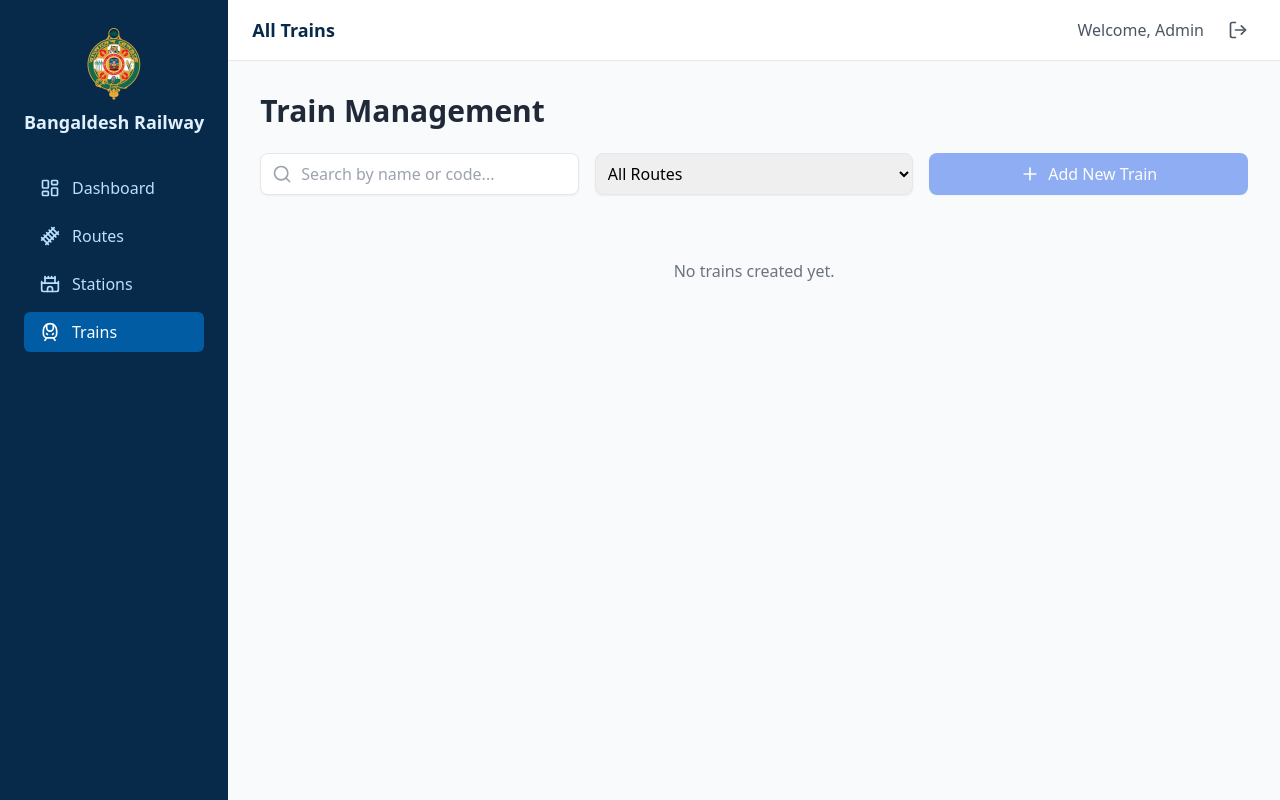
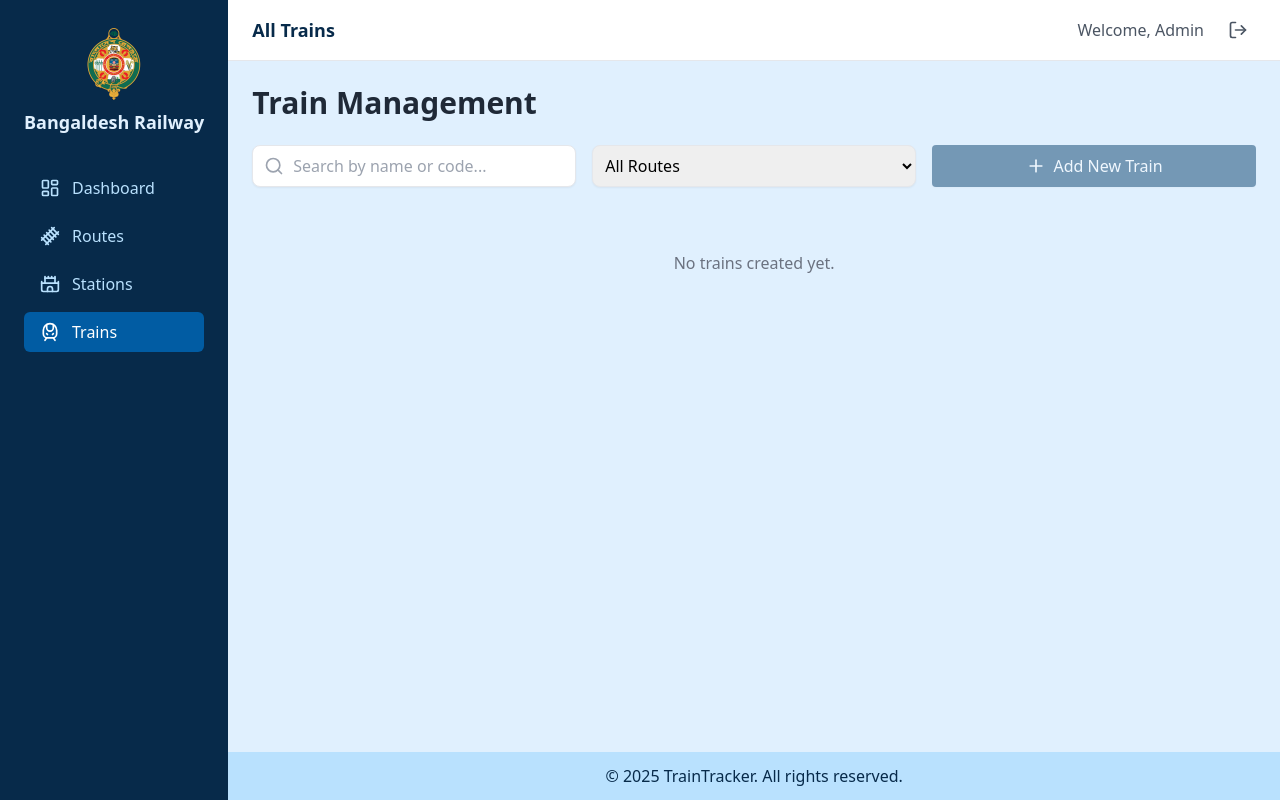
Before and after one commit to masfiktalukdar/Train_Tracker, a React (Vite) app in the folder Frontend/: page /admin/trains in a window 1280 px wide. Built offline with nearby package versions, Linux system fonts and the light colour scheme.

Commit message:
Twicking some ui changes

```diff
--- a/Frontend/src/features/admin/components/trainCart.tsx
+++ b/Frontend/src/features/admin/components/AdminTrainCart.tsx
@@ -16,7 +16,7 @@ export default function TrainCard({ train, onEdit, onDelete, onViewJourney }:Tra
 	const routeName = routes[train.routeId]?.name || "Unknown Route";
 
 	return (
-		<div className="bg-white rounded-lg shadow-md border overflow-hidden">
+		<div className="bg-white rounded-lg shadow-md border">
 			<div className="p-4 flex items-center justify-between">
 				<div className="flex items-center gap-4">
 					<div
--- a/Frontend/src/features/admin/components/adminLayout.tsx
+++ b/Frontend/src/features/admin/components/adminLayout.tsx
@@ -1,6 +1,6 @@
 import { useState } from "react";
-import SideNavigation from "./sideNavigation";
-import TopNav from "./topNav";
+import SideNavigation from "./adminSideNavigation";
+import TopNav from "./adminTopNav";
 import { Outlet } from "react-router-dom";
 import { useMenuToogle } from "@/store/adminStationStore";
 
--- a/Frontend/src/features/admin/pages/adminStationRoutes.tsx
+++ b/Frontend/src/features/admin/pages/adminStationRoutes.tsx
@@ -19,7 +19,7 @@ export default function AdminStationRoutes() {
 				<div className="mx-6">
 					<div className="flex gap-4 justify-end mt-5 mb-6">
 						<ButtonPrimary onClick={createNewRoute}>
-							Add new station
+							Add new route
 						</ButtonPrimary>
 						<select
 							name="route-select"
--- a/Frontend/src/features/admin/pages/adminStations.tsx
+++ b/Frontend/src/features/admin/pages/adminStations.tsx
@@ -38,7 +38,7 @@ export default function AdminStations() {
 	return (
 		<div className="w-full flex-1 min-h-full bg-primary-100 flex flex-col">
 			{/* Header add station and search section */}
-			<div className="flex gap-4 ml-auto mt-5 mx-6 mb-6">
+			<div className="flex gap-4 ml-auto mt-5 px-6 mb-6">
 				<ButtonPrimary onClick={stationAddModalOpener}>
 					Add new station
 				</ButtonPrimary>
@@ -53,7 +53,7 @@ export default function AdminStations() {
 			{isModalOpen && (
 				<AdminStationModal operation={operation} editIndex={stationCartIndex} />
 			)}
-			<div className="train-list-container flex flex-col flex-1 mb-6">
+			<div className="train-list-container flex flex-col flex-1 mb-6 px-6">
 				{isEmpty ? (
 					<NotFoundPage />
 				) : (
--- a/Frontend/src/features/admin/pages/adminTrains.tsx
+++ b/Frontend/src/features/admin/pages/adminTrains.tsx
@@ -4,9 +4,10 @@ import {
 } from "@/store/adminRoutesStore";
 import { Plus, Search } from "lucide-react";
 import { useMemo, useState } from "react";
-import TrainCard from "../components/trainCart";
-import TrainFormDialog from "../components/trainFormDialoge";
-import TrainJourneyModal from "../components/trainJourneyModal";
+import TrainCard from "../components/AdminTrainCart";
+import TrainFormDialog from "../components/AdminTrainFormDialoge";
+import TrainJourneyModal from "../components/adminTrainJourneyModal";
+import Footer from "@/components/footer";
 
 export default function AdminTrainPage() {
 	const { routes, trains } = useAdminStationRoutesData();
@@ -64,7 +65,8 @@ export default function AdminTrainPage() {
 	};
 
 	return (
-		<div className="p-4 md:p-8 bg-gray-50 min-h-screen">
+		<div className="w-full flex-1 min-h-full bg-primary-100 flex flex-col">
+			<div className="p-6 mb-6">
 				<h1 className="text-3xl font-bold text-gray-800 mb-6">
 					Train Management
 				</h1>
@@ -86,7 +88,9 @@ export default function AdminTrainPage() {
 						value={selectedRouteId}
 						onChange={(e) => setSelectedRouteId(e.target.value)}
 					>
-					<option disabled value="all">All Routes</option>
+						<option disabled value="all">
+							All Routes
+						</option>
 						{routeList.map((route) => (
 							<option key={route.id} value={route.id}>
 								{route.name}
@@ -94,7 +98,7 @@ export default function AdminTrainPage() {
 						))}
 					</select>
 					<button
-					className="flex items-center justify-center p-2 bg-blue-600 text-white rounded-lg shadow-sm hover:bg-blue-700 transition-colors disabled:opacity-50"
+						className="flex items-center justify-center p-2 bg-primary-900 text-white rounded-[4px] shadow-sm hover:bg-blue-700 transition-colors disabled:opacity-50"
 						onClick={handleOpenAdd}
 						disabled={routeList.length === 0}
 					>
@@ -140,5 +144,9 @@ export default function AdminTrainPage() {
 					/>
 				)}
 			</div>
+
+			{/* Footer Section */}
+			<Footer />
+		</div>
 	);
 }
```
Also changed, not shown: Frontend/src/features/admin/components/AdminTrainFormDialoge.tsx (renamed from Frontend/src/features/admin/components/trainFormDialoge.tsx), Frontend/src/features/admin/components/adminSideNavigation.tsx (renamed from Frontend/src/features/admin/components/sideNavigation.tsx), Frontend/src/features/admin/components/adminTopNav.tsx (renamed from Frontend/src/features/admin/components/topNav.tsx), Frontend/src/features/admin/components/adminTrainJourneyModal.tsx (renamed from Frontend/src/features/admin/components/trainJourneyModal.tsx). Lines whose indentation alone changed are shown as unchanged.
